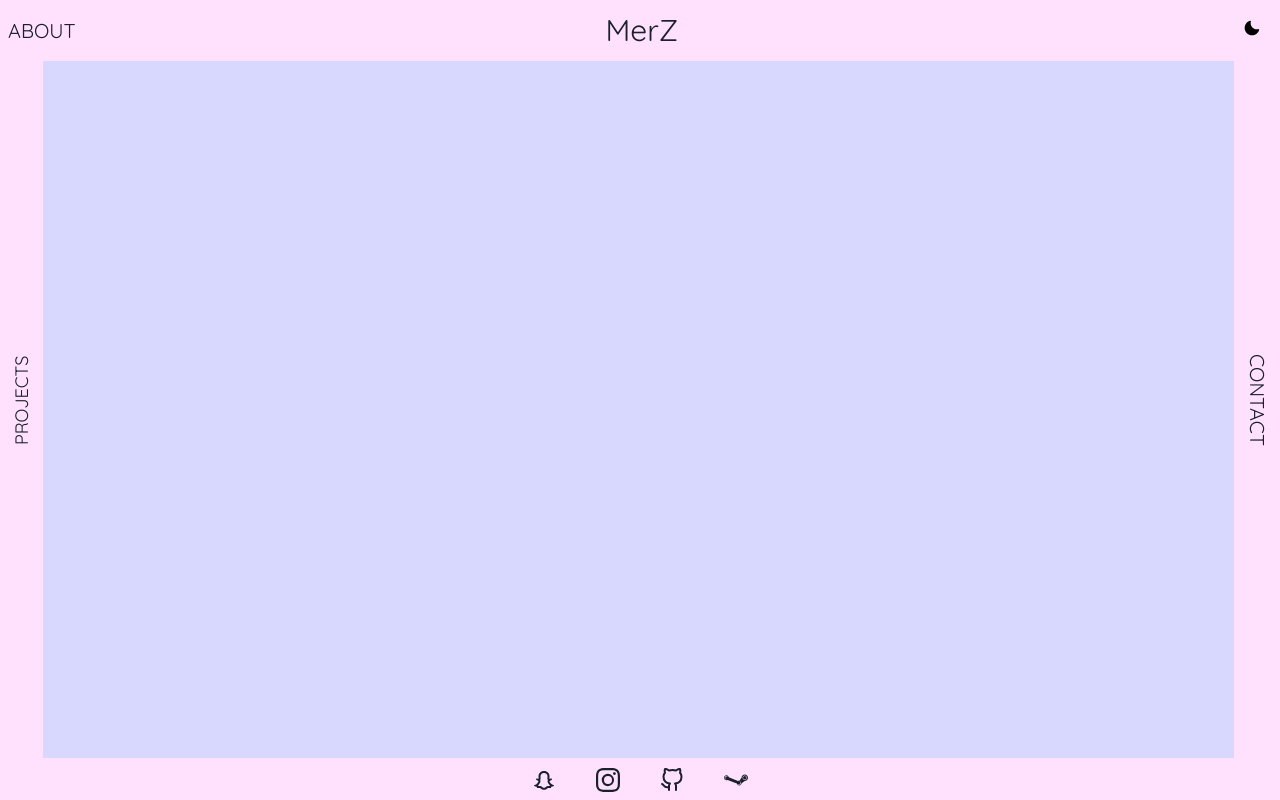
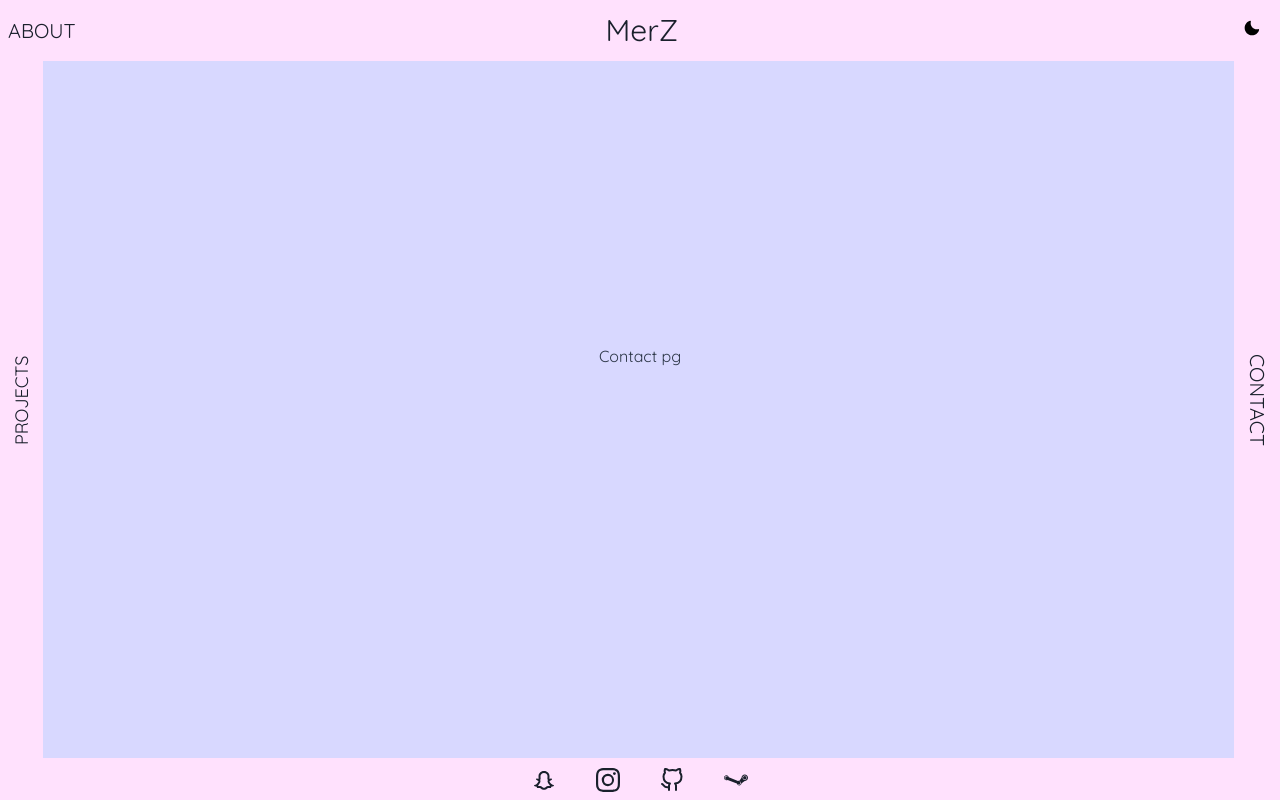
Before and after one commit to MercEzz/merz, a Next.js app: page /contact in a window 1280 px wide. Built offline with nearby package versions, Linux system fonts and the light colour scheme.

Commit message:
head tag added

```diff
--- a/components/contactpg.js
+++ b/components/contactpg.js
@@ -2,7 +2,7 @@ import { Box, Text } from "@chakra-ui/react";
 
 const ContactPg = () => {
   return (
-    <Box>
+    <Box w="100%" h="100%" textAlign="center" mt="20rem">
       <Text>Contact pg</Text>
     </Box>
   );
--- a/pages/contact.js
+++ b/pages/contact.js
@@ -1,7 +1,15 @@
+import Head from "next/head";
 import ContactPg from "../components/contactpg";
 
 const Contact = () => {
-  return <ContactPg />;
+  return (
+    <>
+      <Head>
+        <title>MerZ - Contact</title>
+      </Head>
+      <ContactPg />
+    </>
+  );
 };
 
 export default Contact;
--- a/pages/index.js
+++ b/pages/index.js
@@ -1,8 +1,12 @@
+import Head from "next/head";
 import HomePage from "../components/homePage";
 
 export default function Home() {
   return (
     <>
+      <Head>
+        <title>MerZ</title>
+      </Head>
       <HomePage />
     </>
   );
```
Also changed, not shown: pages/about.js (+9 -1 lines), pages/projects.js (+9 -1 lines).
